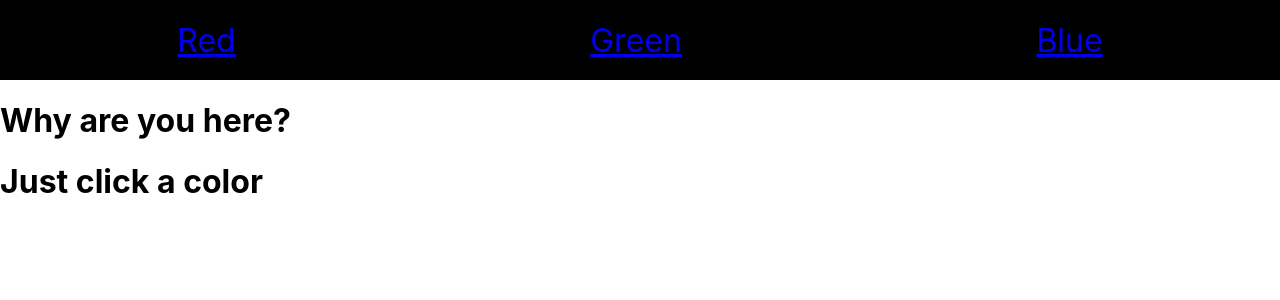
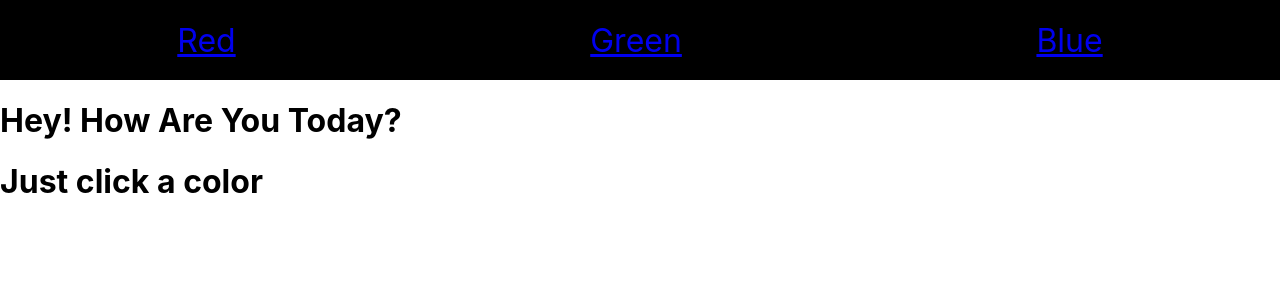
Before and after one commit to Volantstream19/react-color-router, a React (Create React App) app: page / in a window 1280 px wide. Shown: the top 300 px of the page. Built offline with nearby package versions, Linux system fonts and the light colour scheme.

Commit message:
NotFound page added

```diff
--- a/src/App.js
+++ b/src/App.js
@@ -3,6 +3,7 @@ import './App.css';
 import Header from './components/Header/Header.js';
 import Home from './components/Home/Home.js';
 import Main from './components/Main/Main.js';
+import NotFound from './components/NotFound/NotFound.js';
 
 function App() {
   return (
@@ -13,8 +14,13 @@ function App() {
         <Route path="/rgb/:red/:green/:blue">
           <Main />
         </Route>
+
         <Route exact path={'/'}>
           <Home />
+        </Route>
+
+        <Route path="*">
+          <NotFound />
         </Route>
       </Switch>
     </div>
--- a/src/components/Home/Home.js
+++ b/src/components/Home/Home.js
@@ -3,7 +3,7 @@ import React from 'react';
 export default function Home() {
   return (
     <div className="home">
-      <h1>Why are you here?</h1>
+      <h1>Hey! How Are You Today?</h1>
       <h1>Just click a color</h1>
     </div>
   );
--- a/src/components/NotFound/NotFound.js
+++ b/src/components/NotFound/NotFound.js
@@ -0,0 +1,5 @@
+import React from 'react';
+
+export default function NotFound() {
+  return <div>NotFound</div>;
+}
```
